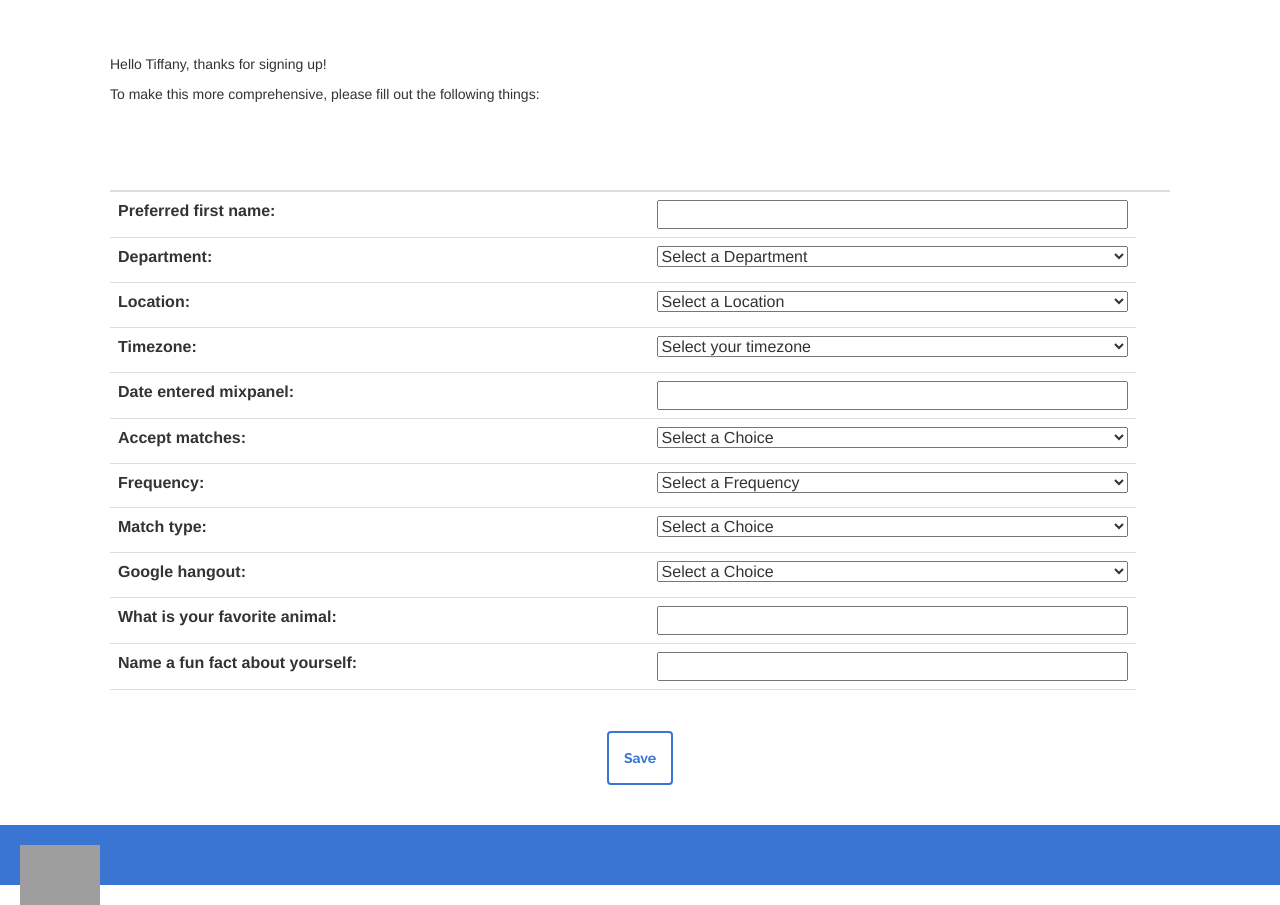
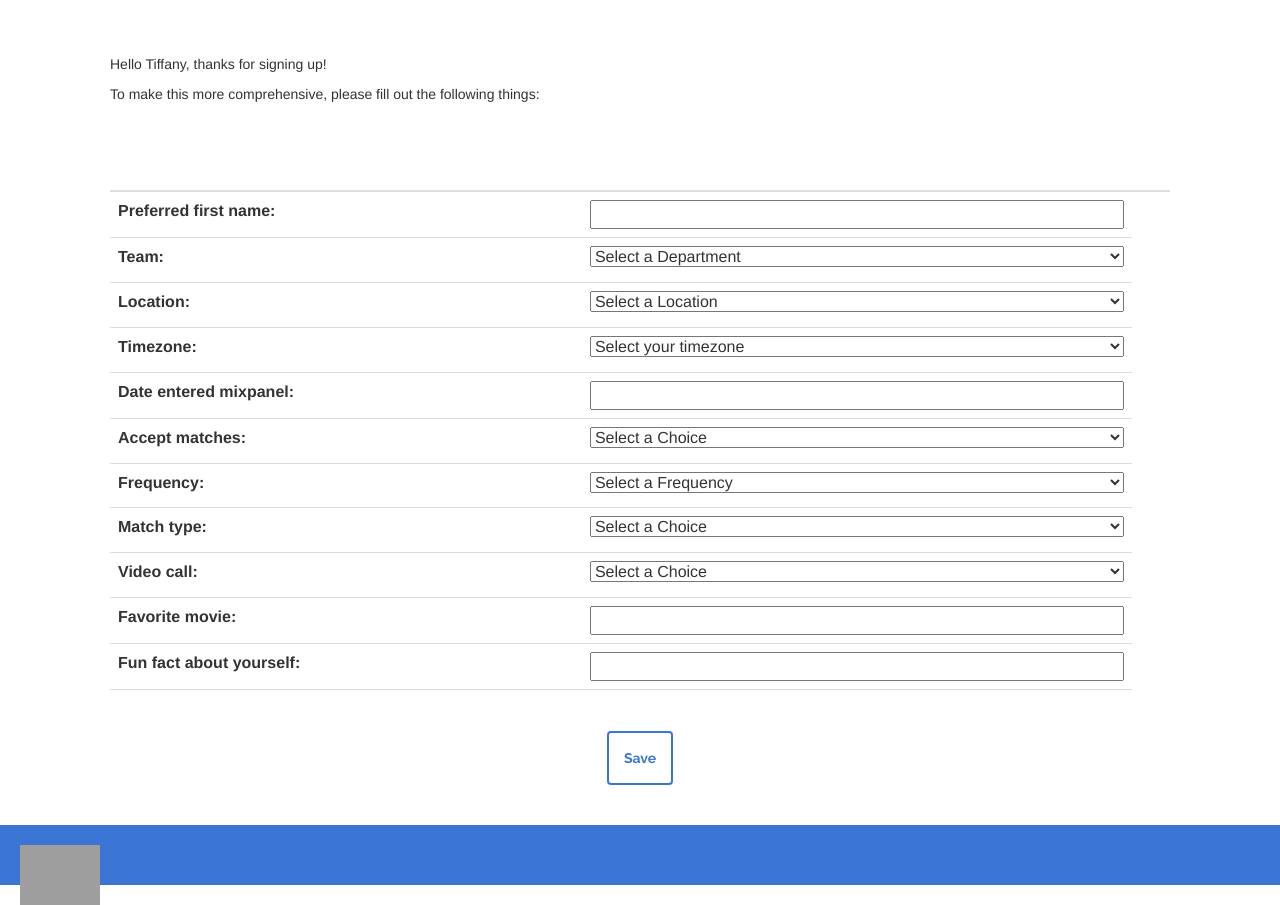
Before and after one commit to tiffanyqi/table-for-two, a Django app: page /profile/save/ in a window 1280 px wide. Shown: the part 159-1064 px from the top of the page. Run offline with Django 3.2, Linux system fonts and the light colour scheme; a user stored in the database is signed in; some libraries are stand-ins or nearby versions; grey boxes are pictures that could not be loaded.

Commit message:
change names

```diff
--- a/scripts.txt
+++ b/scripts.txt
@@ -41,14 +41,14 @@ full_name2 = person2.preferred_first_name + ' ' + person2.last_name
 match1 = Availability(profile=person1, matched_name=full_name2)
 match1.matched_email = person2.email
 match1.picture_url = person2.picture_url
-match1.what_is_your_favorite_animal = person2.what_is_your_favorite_animal
+match1.what_is_your_favorite_movie = person2.what_is_your_favorite_movie
 match1.name_a_fun_fact_about_yourself = person2.name_a_fun_fact_about_yourself
 match1.department = person2.department
 match1.timezone = person2.timezone
 match2 = Availability(profile=person2, matched_name=full_name1)
 match2.matched_email = person2.email
 match2.picture_url = person1.picture_url
-match2.what_is_your_favorite_animal = person1.what_is_your_favorite_animal
+match2.what_is_your_favorite_movie = person1.what_is_your_favorite_movie
 match2.name_a_fun_fact_about_yourself = person1.name_a_fun_fact_about_yourself
 match2.department = person1.department
 match2.timezone = person1.timezone
--- a/tablefor2/forms.py
+++ b/tablefor2/forms.py
@@ -61,22 +61,22 @@ FREQUENCY = (
 
 class ProfileForm(forms.Form):
     preferred_first_name = forms.CharField(max_length=50, help_text='First name only! Your last name is already recorded :)')
-    department = forms.ChoiceField(choices=DEPARTMENTS)
+    department = forms.ChoiceField(label="Team", choices=DEPARTMENTS)
     location = forms.ChoiceField(choices=LOCATIONS)
     timezone = forms.ChoiceField(choices=TIMEZONES, help_text='Choose the closest city in your timezone')
     date_entered_mixpanel = forms.DateField(help_text='(When did you join Mixpanel? Format in MM/DD/YYYY or YYYY-MM-DD)')
     accept_matches = forms.ChoiceField(choices=BOOLEANS, help_text="Choose 'Yes' if you are just starting!")
     frequency = forms.ChoiceField(choices=FREQUENCY, help_text='How often do you want to participate?')
     match_type = forms.ChoiceField(choices=MATCH_TYPES, help_text='Choose your match preference. You can choose to be in a group or a one on one.')
-    google_hangout = forms.ChoiceField(choices=BOOLEANS, help_text='If you are not matched with someone in your area, would you be willing to video call?')
-    what_is_your_favorite_animal = forms.CharField(max_length=50, required=False, help_text='You have 50 characters!', widget=forms.TextInput(attrs={'maxlength': 50}))
-    name_a_fun_fact_about_yourself = forms.CharField(max_length=50, required=False, help_text='You have 50 characters!', widget=forms.TextInput(attrs={'maxlength': 50}))
+    google_hangout = forms.ChoiceField(label="Video call", choices=BOOLEANS, help_text='If you are not matched with someone in your area, would you be willing to video call?')
+    what_is_your_favorite_movie = forms.CharField(label="Favorite movie", max_length=50, required=False, help_text='You have 50 characters!', widget=forms.TextInput(attrs={'maxlength': 50}))
+    name_a_fun_fact_about_yourself = forms.CharField(label="Fun fact about yourself", max_length=50, required=False, help_text='You have 50 characters!', widget=forms.TextInput(attrs={'maxlength': 50}))
     distinct_id = forms.CharField(widget=forms.HiddenInput(), label='')
 
     def clean_department(self):
         department = self.cleaned_data.get('department')
         if department == '--':
-            raise forms.ValidationError('Please select your department.')
+            raise forms.ValidationError('Please select your team.')
         return department
 
     def clean_location(self):
--- a/tablefor2/management/commands/match_users.py
+++ b/tablefor2/management/commands/match_users.py
@@ -237,7 +237,7 @@ class Command(BaseCommand):
         orig_av.matched_name = matched_profile.preferred_first_name + ' ' + matched_profile.last_name
         orig_av.matched_email = matched_profile.email
         orig_av.picture_url = matched_profile.picture_url
-        orig_av.what_is_your_favorite_animal = matched_profile.what_is_your_favorite_animal
+        orig_av.what_is_your_favorite_movie = matched_profile.what_is_your_favorite_movie
         orig_av.name_a_fun_fact_about_yourself = matched_profile.name_a_fun_fact_about_yourself
         orig_av.department = matched_profile.department
         orig_av.timezone = matched_profile.timezone
--- a/tablefor2/models.py
+++ b/tablefor2/models.py
@@ -28,6 +28,7 @@ class Profile(AbstractBaseUser):
 
     picture_url = models.CharField(null=True, max_length=255)
     what_is_your_favorite_animal = models.CharField(null=True, max_length=50)
+    what_is_your_favorite_movie = models.CharField(null=True, max_length=50)
     name_a_fun_fact_about_yourself = models.CharField(null=True, max_length=50)
     accept_matches = models.CharField(null=True, max_length=50)
     match_type = models.CharField(null=False, default='one-on-one', max_length=20)
@@ -59,6 +60,7 @@ class Availability(models.Model):
     time_available_utc = models.DateTimeField(default=timezone.now)
     picture_url = models.CharField(null=True, max_length=255)
     what_is_your_favorite_animal = models.CharField(null=True, max_length=50)
+    what_is_your_favorite_movie = models.CharField(null=True, max_length=50)
     name_a_fun_fact_about_yourself = models.CharField(null=True, max_length=50)
     department = models.CharField(null=True, max_length=50)
     timezone = models.CharField(null=True, max_length=50)
--- a/tablefor2/templates/tablefor2/index-logged-in.html
+++ b/tablefor2/templates/tablefor2/index-logged-in.html
@@ -29,8 +29,8 @@
                 A fun fact is that "{{ current_match.name_a_fun_fact_about_yourself }}".
               {% endif %}
 
-              {% if current_match.what_is_your_favorite_animal %}
-                Their favorite movie is {{ current_match.what_is_your_favorite_animal }}.
+              {% if current_match.what_is_your_favorite_movie %}
+                Their favorite movie is {{ current_match.what_is_your_favorite_movie }}.
               {% endif %}
               </p>
 
--- a/tablefor2/views.py
+++ b/tablefor2/views.py
@@ -127,7 +127,7 @@ def edit_profile(request):
             'frequency': profile.frequency,
             'match_type': profile.match_type,
             'date_entered_mixpanel': profile.date_entered_mixpanel,
-            'what_is_your_favorite_animal': profile.what_is_your_favorite_animal,
+            'what_is_your_favorite_movie': profile.what_is_your_favorite_movie,
             'name_a_fun_fact_about_yourself': profile.name_a_fun_fact_about_yourself
         }
         form = ProfileForm(initial=data)
@@ -165,7 +165,7 @@ def save_profile(request):
             profile.frequency = form.cleaned_data.get('frequency')
             profile.match_type = form.cleaned_data.get('match_type')
             profile.date_entered_mixpanel = form.cleaned_data.get('date_entered_mixpanel')
-            profile.what_is_your_favorite_animal = form.cleaned_data.get('what_is_your_favorite_animal')
+            profile.what_is_your_favorite_movie = form.cleaned_data.get('what_is_your_favorite_movie')
             profile.name_a_fun_fact_about_yourself = form.cleaned_data.get('name_a_fun_fact_about_yourself')
             profile.extra_saved_information = True
             profile.save()
```
Also changed, not shown: db.sqlite3, tablefor2/migrations/0038_auto_20190624_0026.py (added).
